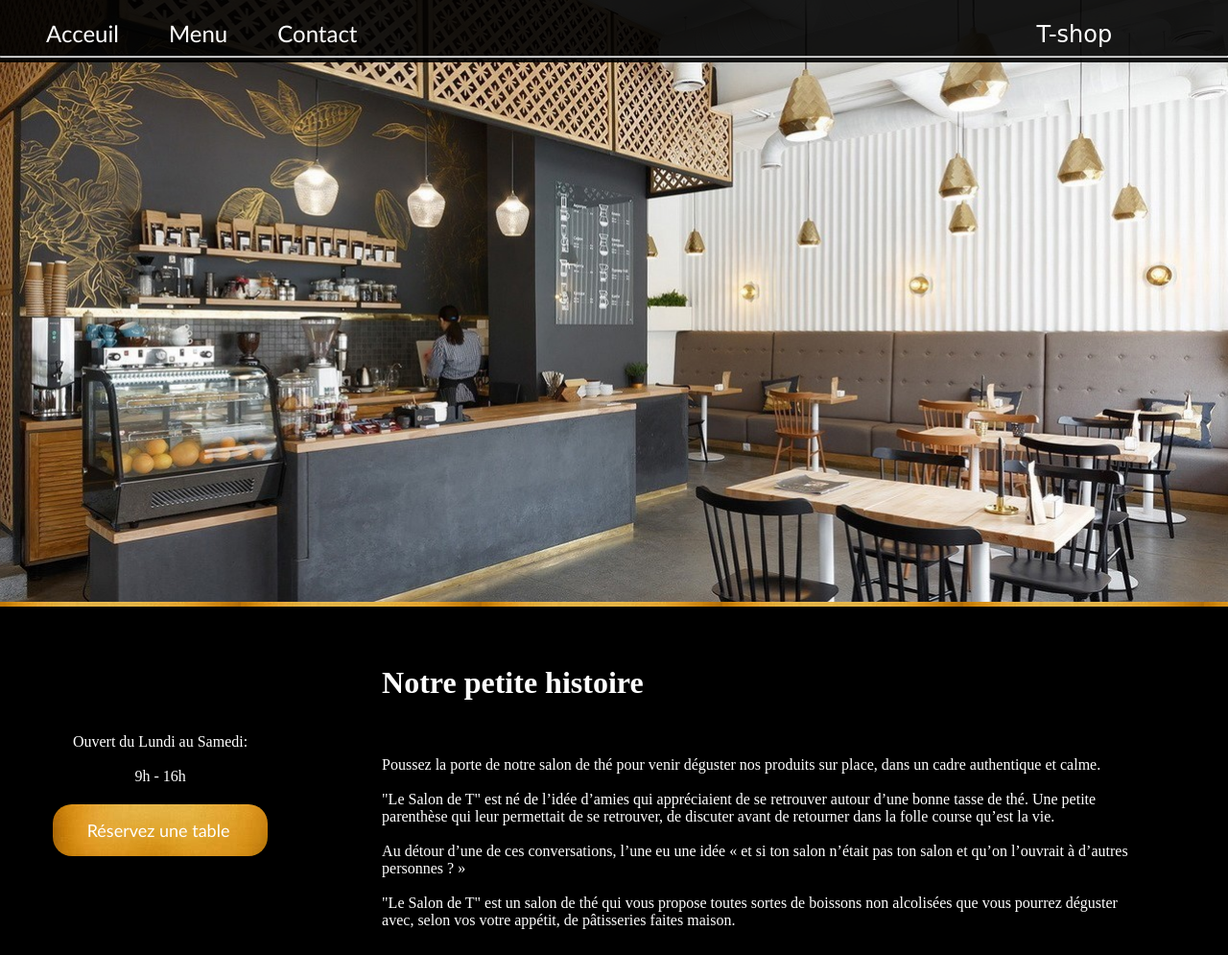
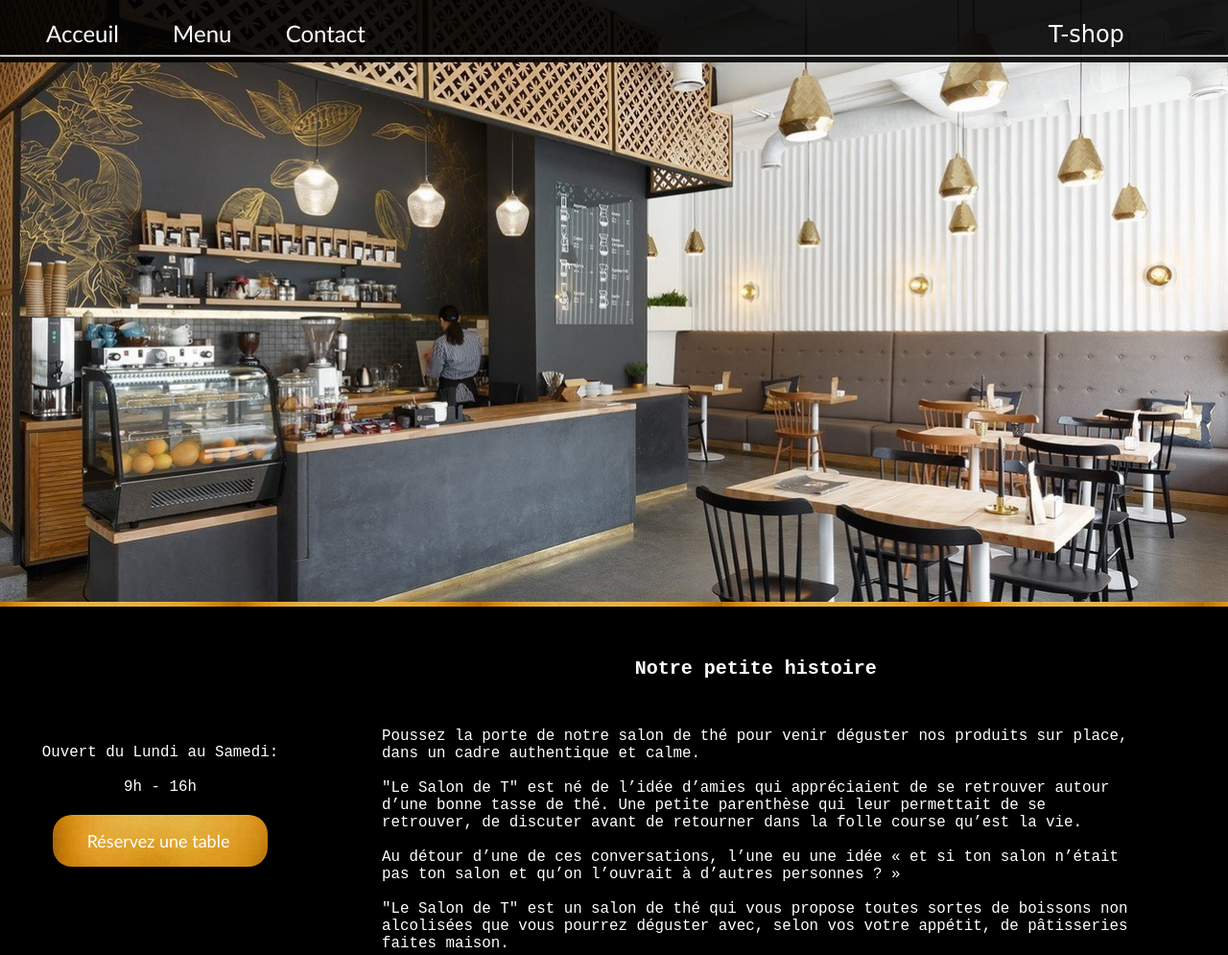
Before and after one commit to kolonyavo/site_web_tea_shop, a plain HTML site: page index.html in a window 1280 px wide. Shown: the whole page at 96% size. Drawn offline with Linux system fonts and the light colour scheme.

Commit message:
mise en forme des textes

```diff
--- a/index.css
+++ b/index.css
@@ -106,3 +106,12 @@ body{
 .button:hover{
     color: black;
 }
+h1{
+    text-align: center;
+    font-size: x-large;
+    z-index: 2;
+}
+div{
+    font-size: 105%;
+    font-family: monospace;
+}
```
